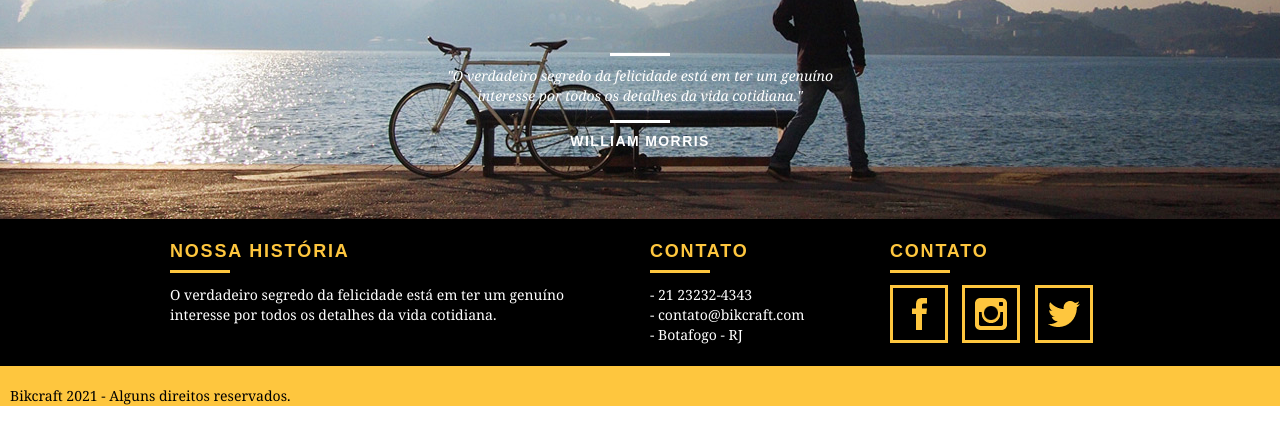
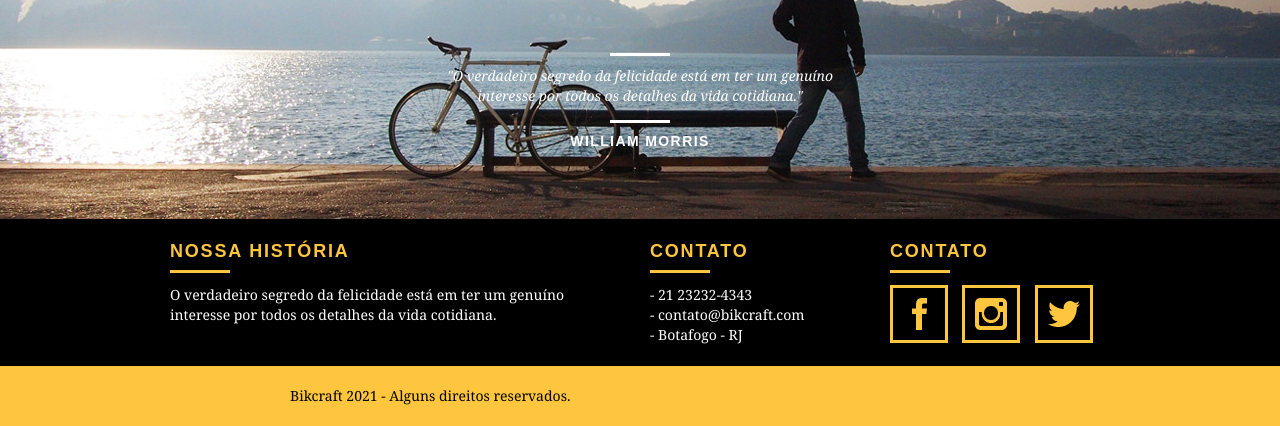
Before and after one commit to GioBP/webdesignaulas, a PHP site: page / in a window 1280 px wide. Shown: the part 2499-2925 px from the top of the page. Run offline with PHP 8.4, Linux system fonts and the light colour scheme.

Commit message:
Ajustes de escala e icones

```diff
--- a/css/style.css
+++ b/css/style.css
@@ -174,6 +174,7 @@ img {
 .produtos_icone{
 	background: #000;
 	padding: 20px;
+	padding-left: 45px;
 }
 
 .call {
@@ -329,5 +330,5 @@ img {
 .copy {
 	width: 100%;
 	background: #fec63e;
-	padding: 20px 0;
+	padding: 20px 0 40px 280px;
 }
--- a/index.html
+++ b/index.html
@@ -151,7 +151,7 @@
 
 			<div class="copy">
 				<div class="container"></div>
-				<p class="grid-16">Bikcraft 2021 - Alguns direitos reservados.</p>
+				<p class="grid-8">Bikcraft 2021 - Alguns direitos reservados.</p>
 				</div>
 			</div>
 		</footer>
```
